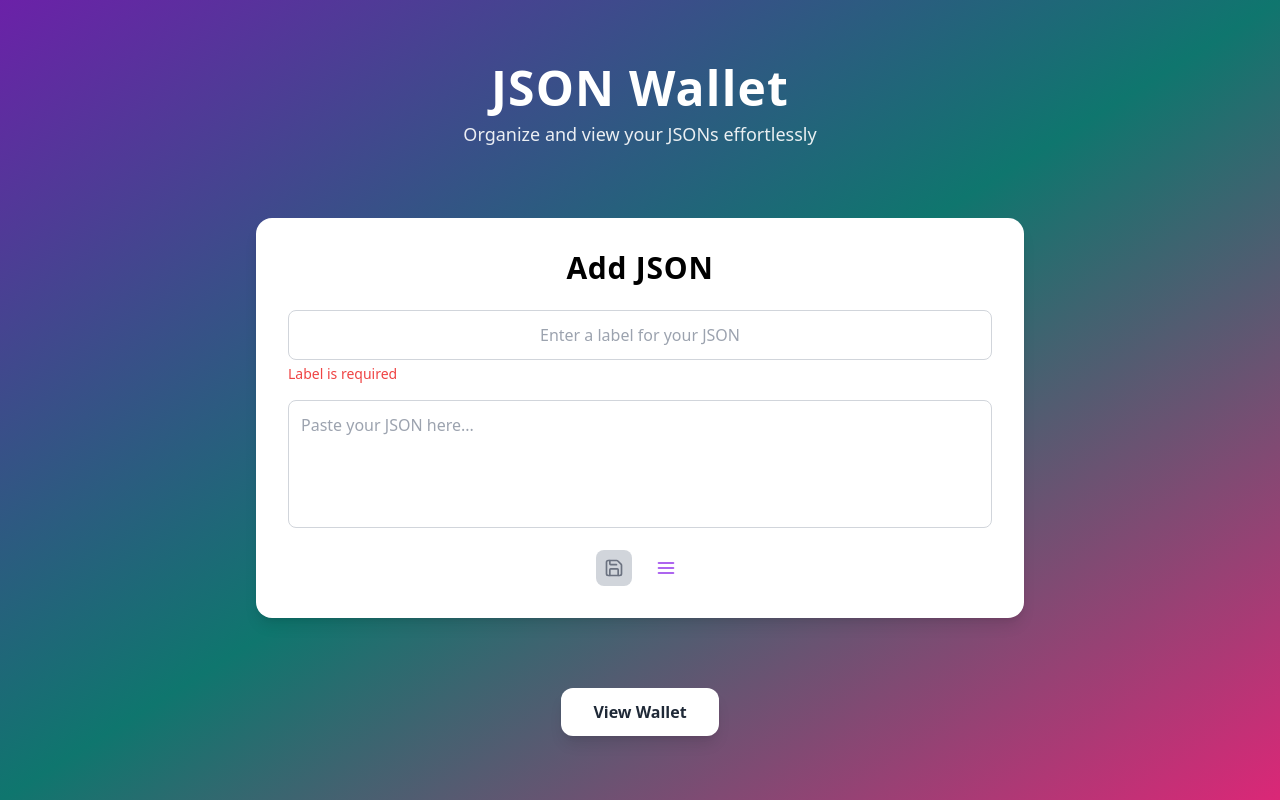
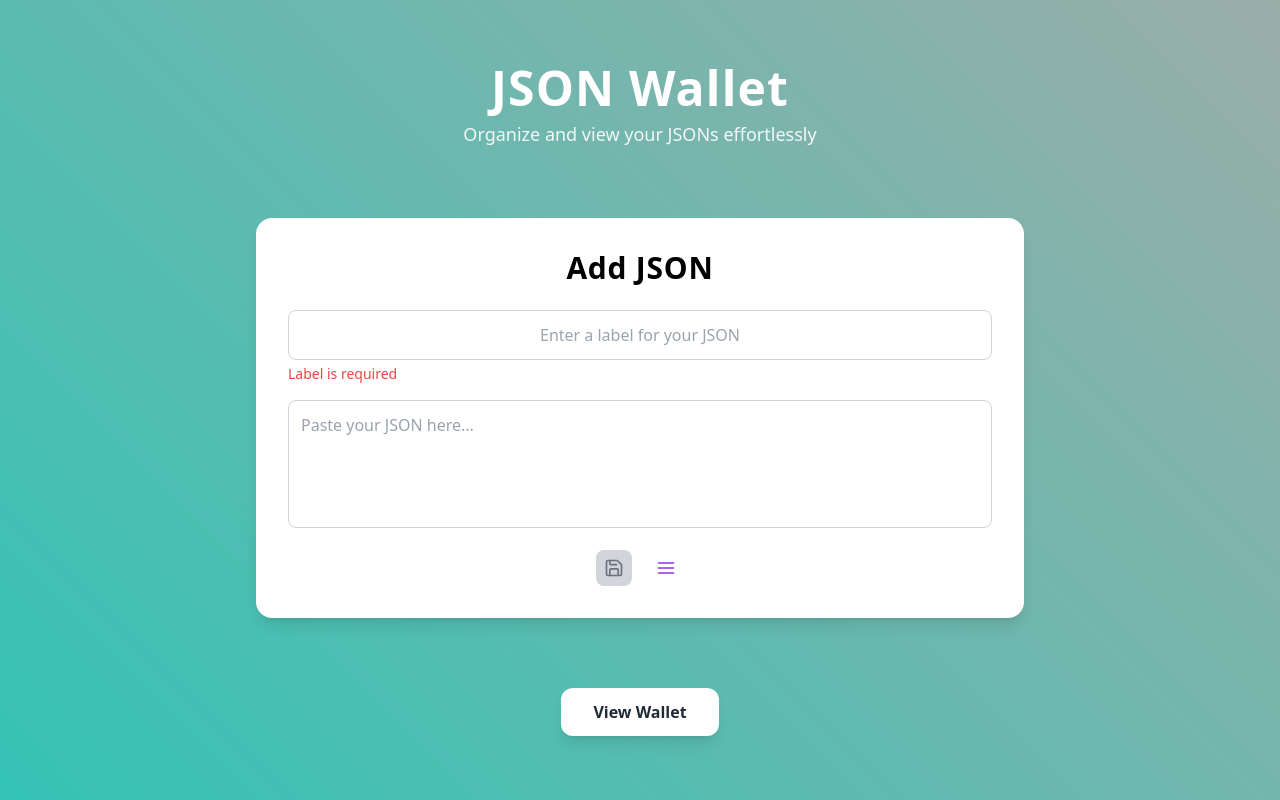
Before and after one commit to gambhirsamarth/json-wallet, a React (Vite) app: page / in a window 1280 px wide. Built offline with nearby package versions, Linux system fonts and the light colour scheme.

Commit message:
added liquid background

```diff
--- a/src/App.jsx
+++ b/src/App.jsx
@@ -44,7 +44,10 @@ const App = () => {
   };
 
   return (
-    <div className="min-h-screen bg-gradient-to-br from-purple-800 via-teal-700 to-pink-600 flex flex-col justify-between py-16">
+    <div className="min-h-screen flex flex-col justify-between py-16 relative">
+      {/* Liquid Background */}
+      <div className="liquid-background"></div>
+
       <Header />
 
       <div className="flex-1 flex items-center justify-center px-8">
--- a/src/input.css
+++ b/src/input.css
@@ -1,3 +1,29 @@
 @tailwind base;
 @tailwind components;
 @tailwind utilities;
+
+/* Liquid Background animation with slower transition */
+@keyframes liquidMotion {
+    0% {
+      background-position: 0% 50%;
+    }
+    50% {
+      background-position: 100% 50%;
+    }
+    100% {
+      background-position: 0% 50%;
+    }
+  }
+
+  /* Apply the liquid gradient to the entire background */
+  .liquid-background {
+    position: fixed;  /* Keep it behind everything */
+    top: 0;
+    left: 0;
+    right: 0;
+    bottom: 0;
+    background: linear-gradient(45deg, #7e4fe2, #26c6b7, #f39c9e); /* Previous color scheme */
+    background-size: 400% 400%;
+    animation: liquidMotion 20s ease infinite; /* Slowed down to 20s */
+    z-index: -1;  /* Position behind all content */
+  }
```
